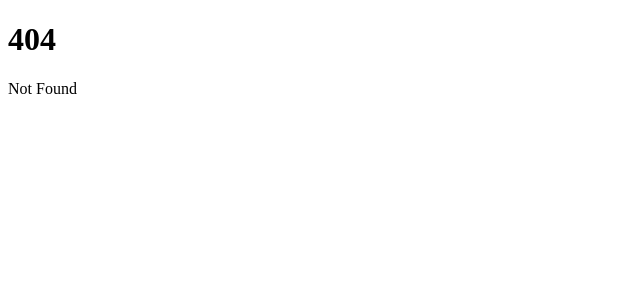
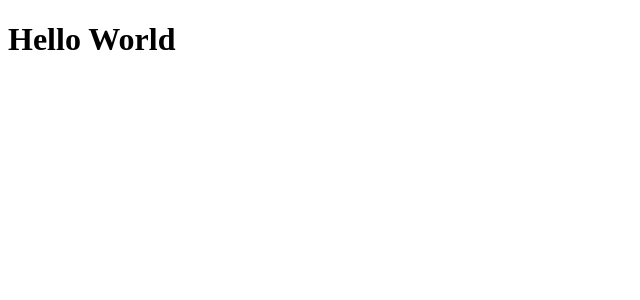
Before and after one commit to M-BintangR/belajar-svelte-kit, a SvelteKit app: page /about in a window 1280 px wide. Before the commit this address had no page. Shown: the top 300 px of the page, without its empty margins (0-640 px from the left). Built offline with nearby package versions, Linux system fonts and the light colour scheme.

Commit message:
routing ✅

```diff
--- a/src/routes/+page.svelte
+++ b/src/routes/+page.svelte
@@ -1,2 +1,4 @@
-<h1>Welcome to SvelteKit</h1>
-<p>Visit <a href="https://kit.svelte.dev">kit.svelte.dev</a> to read the documentation</p>
+<main>
+	<h1>Welcome to SvelteKit</h1>
+	<p>Visit <a href="https://kit.svelte.dev">kit.svelte.dev</a> to read the documentation</p>
+</main>
--- /dev/null
+++ b/src/routes/about/+page.svelte
@@ -0,0 +1 @@
+<h1>Hello World</h1>
--- /dev/null
+++ b/src/routes/profil/+page.svelte
@@ -0,0 +1 @@
+<h1>Profil</h1>
```
Also changed, not shown: 1 other file (tests, documents, lock files or other folders).
